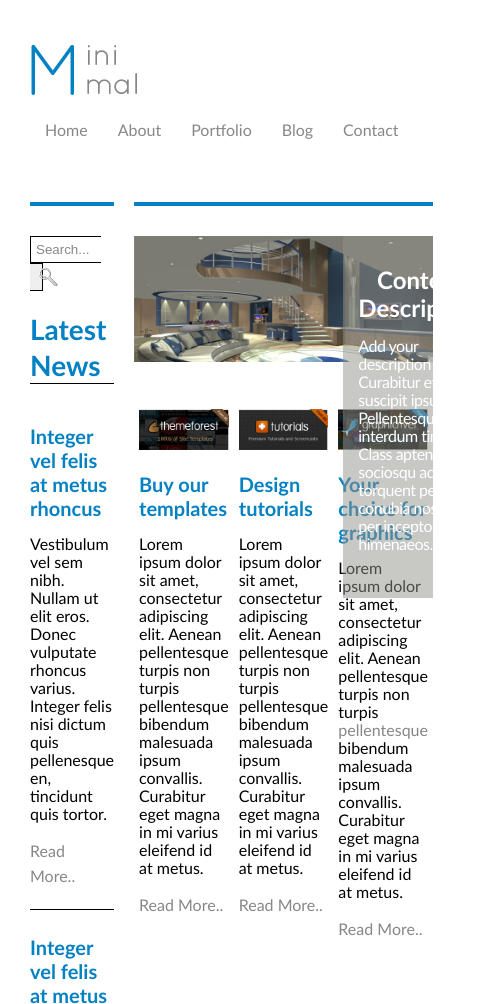
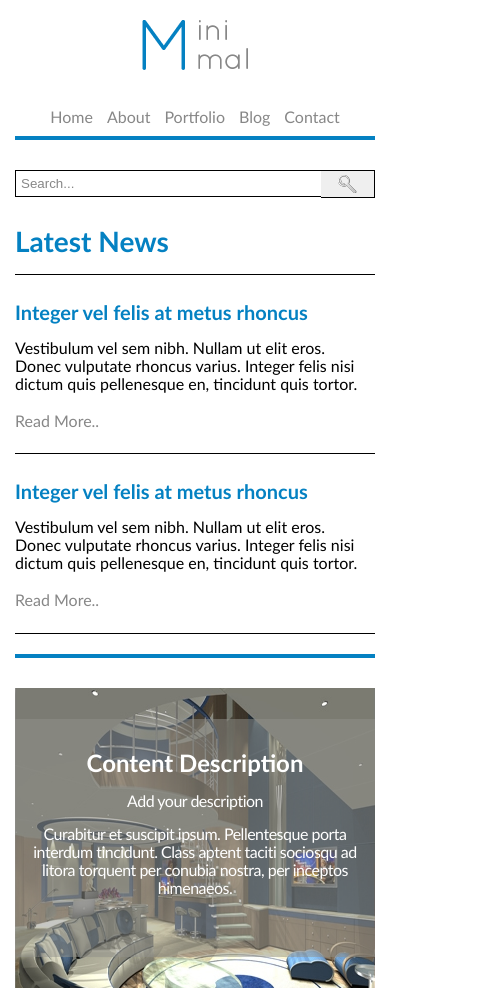
Before and after one commit to ramin-rafi/Minimal, a website: page index.html in a window 390 px wide. Shown: the top 1004 px of the page, 483 px wide, since content can reach past the window. Drawn offline with Linux system fonts and the light colour scheme.

Commit message:
Responsiveness added

```diff
--- a/index.html
+++ b/index.html
@@ -14,9 +14,11 @@
             <!-- Navbar -->
 			<nav class="navbar">
                 <!-- Logo -->
-				<a href="" class="logo">
-					<img src="./img/logo.png" alt="Logo here" />
-				</a>
+                <div class="logo">
+                    <a href="#">
+                        <img src="./img/logo.png" alt="Logo here" />
+                    </a>
+                </div>
                 <!-- Nav items -->
 				<ul class="menu">
 					<li><a href="#">Home</a></li>
@@ -28,9 +30,9 @@
 			</nav>
 		</header>
 		<!--- Main body -->
-		<main class="container" id="main-body">
+		<main class="container main-body" id="main-body">
             <!-- Aside -->
-			<aside>
+			<aside class="aside" id="aside">
                 <!-- Search Bar -->
                 <form class="search">
                     <input type="text" placeholder="Search...">
@@ -58,10 +60,10 @@
                 </div>
             </aside>
             <!-- Article -->
-            <article>
+            <article class="article" id="article">
                 <!-- Banner Image -->
                 <div class="img-container">
-                    <img src="./img/img01.jpg" alt="Image here">
+                    <img class="image" src="./img/img01.jpg" alt="Image here">
                     <!-- Image Overlay -->
                     <div class="img-overlay">
                         <div class="content">
--- a/scss/_article.scss
+++ b/scss/_article.scss
@@ -1,6 +1,6 @@
 //Article SCSS
 
-article {
+.article {
 	padding: 10px 0;
 	border-top: 4px solid $blue;
 	border-bottom: 4px solid $blue;
@@ -44,3 +44,24 @@ article {
 		}
 	}
 }
+
+@media (max-width: 992px) {
+	.article {
+		.img-container {
+			.image {
+				min-height: 300px;
+			}
+			.img-overlay {
+				left: 0;
+				text-align: center;
+			}
+		}
+	}
+}
+
+
+@media (max-width: 768px) {
+	.article {
+		border-top: none;
+	}
+}
--- a/scss/_aside.scss
+++ b/scss/_aside.scss
@@ -1,5 +1,5 @@
 // Aside SCSS
-aside {
+.aside {
 	padding: 20px 0;
 	border-top: 4px solid $blue;
 	border-bottom: 4px solid $blue;
--- a/scss/_card.scss
+++ b/scss/_card.scss
@@ -1,5 +1,6 @@
 //Card SCSS
 
+.card-row {
 	.card {
 		padding: 20px 5px;
 
@@ -8,9 +9,5 @@
 				width: 100%;
 			}
 		}
-	.card-body {
-		p {
-			padding-bottom: 15px;
 	}
 }
-}
--- a/scss/_footer.scss
+++ b/scss/_footer.scss
@@ -1,6 +1,6 @@
 // Footer SCSS
 
-footer {
+#footer {
 	display: flex;
 	padding: $mp-0 $mp-2;
 
@@ -21,3 +21,9 @@ footer {
 		text-align: right;
 	}
 }
+
+@media (max-width: 768px) {
+	#footer {
+		flex-direction: column;
+	}
+}
--- a/scss/_main.scss
+++ b/scss/_main.scss
@@ -1,20 +1,41 @@
 //Main SCSS
 
-main {
+.main-body {
 	padding: $mp-0 $mp-2;
 	display: flex;
 
-	aside {
+	.aside {
 		flex: 25%;
 		margin: 0 10px 0 0;
 	}
 
-	article {
+	.article {
 		flex: 75%;
 		margin: 0 0 0 10px;
 	}
 
 	.card-row {
 		display: flex;
+		flex-wrap: wrap;
+
+		.card {
+			flex: 0 0 33.33%;
+		}
 	}
 }
+
+@media (max-width: 768px) {
+	.main-body {
+		flex-direction: column;
+		padding: 0 15px;
+
+		.article,
+		.aside {
+			margin: 0;
+		}
+
+		.card-row {
+			display: block;
+		}
+	}
+}
--- a/scss/_navbar.scss
+++ b/scss/_navbar.scss
@@ -22,3 +22,26 @@
 		}
 	}
 }
+
+@media (max-width: 768px) {
+	.navbar {
+		flex-direction: column;
+		align-items: center;
+		margin: 0;
+		padding: 0;
+
+		.logo {
+			padding: 20px 0;
+		}
+	}
+}
+
+@media (max-width: 425px) {
+	.navbar {
+		ul {
+			li {
+				padding: 7px;
+			}
+		}
+	}
+}
--- a/scss/_utilities.scss
+++ b/scss/_utilities.scss
@@ -20,6 +20,7 @@ html {
 p {
 	font-size: 16px;
 	line-height: 18px;
+	padding-bottom: 15px;
 	margin: 0;
 }
 
@@ -41,19 +42,22 @@ a {
 h3 {
 	font-size: 24px;
 	line-height: 28px;
-	margin: 15px 0;
+	padding: 15px 0;
+	margin: 0;
 }
 
 h4 {
 	font-size: 20px;
 	line-height: 24px;
-	margin: 15px 0;
+	padding: 15px 0;
+	margin: 0;
 }
 
 h2 {
 	font-size: 28px;
 	line-height: 36px;
-	margin: 15px 0;
+	padding: 15px 0;
+	margin: 0;
 }
 
 h1,
```
Also changed, not shown: css/style.css, 1 other file. Lines whose indentation alone changed are shown as unchanged.
